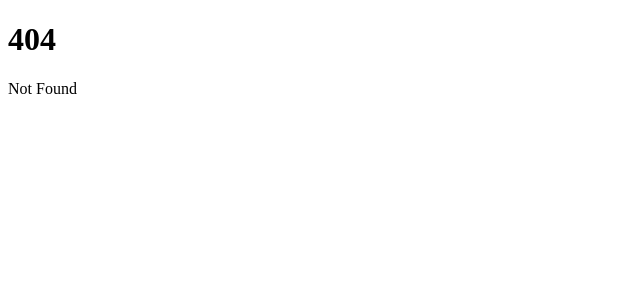
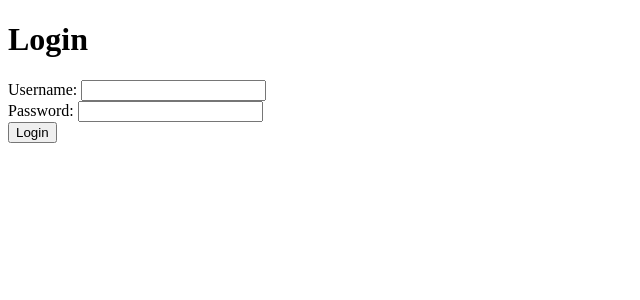
Before and after one commit to SaltyShaman/ReEksamen, a SvelteKit app in the folder frontend/: page /login in a window 1280 px wide. Before the commit this address had no page. Shown: the top 300 px of the page, without its empty margins (0-640 px from the left). Built offline with nearby package versions, Linux system fonts and the light colour scheme.

Commit message:
Frontend login added

```diff
--- /dev/null
+++ b/frontend/src/routes/login/+page.svelte
@@ -0,0 +1,58 @@
+<script>
+    let username = "";
+    let password = "";
+    let errorMessage = "";
+
+    async function handleLogin(e) {
+        e.preventDefault();
+        errorMessage = "";
+
+        try {
+            const response = await fetch("http://localhost:8080/auth/login", {
+                method: "POST",
+                headers: {
+                    "Content-Type": "application/json"
+                },
+                credentials: "include", // required for sessions
+                body: JSON.stringify({ username, password })
+            });
+
+            if (!response.ok) {
+                const data = await response.json();
+                errorMessage = data.message || "Login failed";
+                return;
+            }
+
+            const data = await response.json();
+            console.log("Logged in user:", data.user);
+
+            // Redirect to home page after login
+            window.location.href = "/";
+        } catch (err) {
+            console.error(err);
+            errorMessage = "An error occurred during login";
+        }
+    }
+</script>
+
+<main>
+    <h1>Login</h1>
+
+    <form on:submit={handleLogin}>
+        <div>
+            <label for="username">Username:</label>
+            <input id="username" bind:value={username} required />
+        </div>
+
+        <div>
+            <label for="password">Password:</label>
+            <input type="password" bind:value={password} required />
+        </div>
+
+        {#if errorMessage}
+            <p style="color:red">{errorMessage}</p>
+        {/if}
+
+        <button type="submit">Login</button>
+    </form>
+</main>
```
Also changed, not shown: frontend/src/routes/+page.svelte (+7 -2 lines), 1 other file (tests, documents, lock files or other folders).
